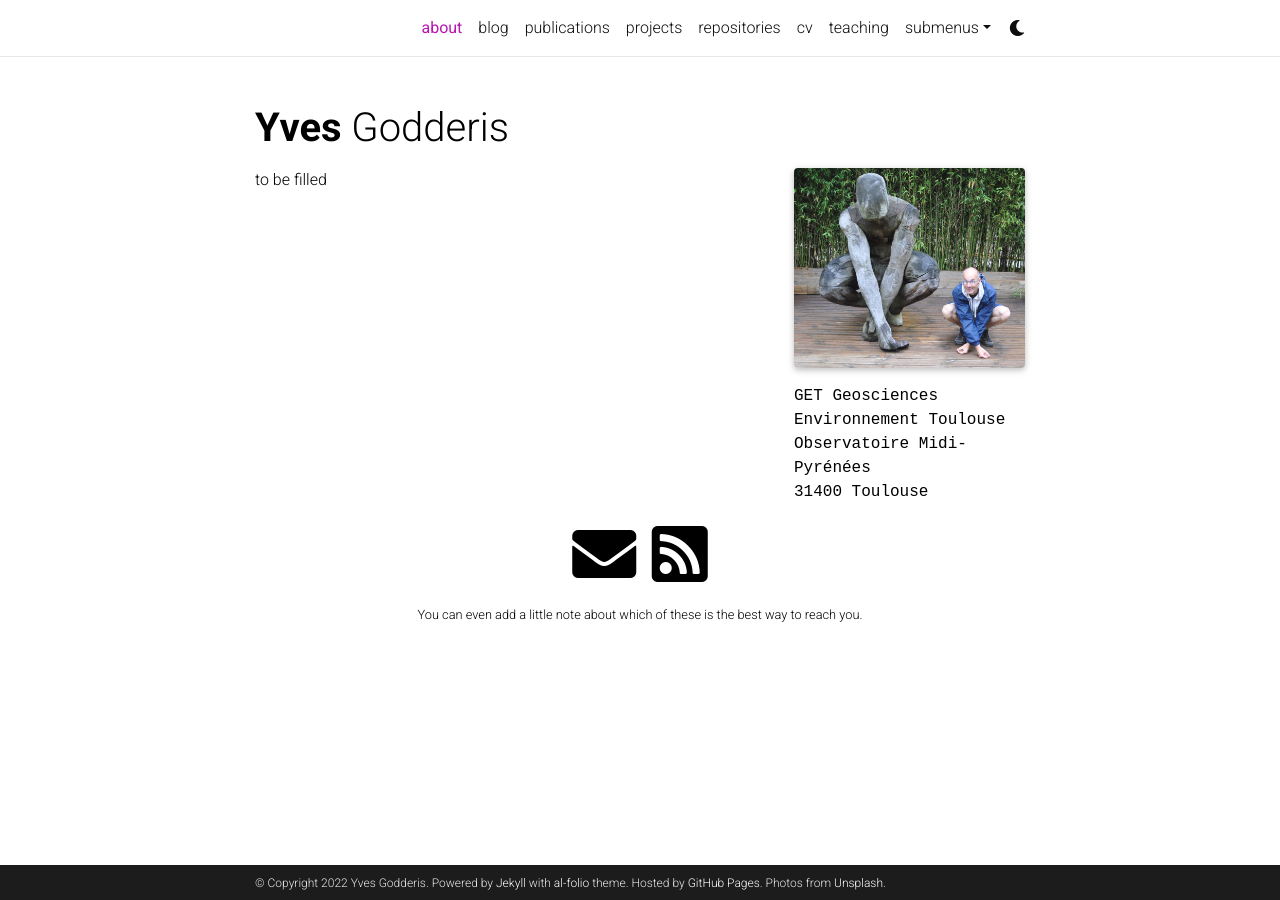
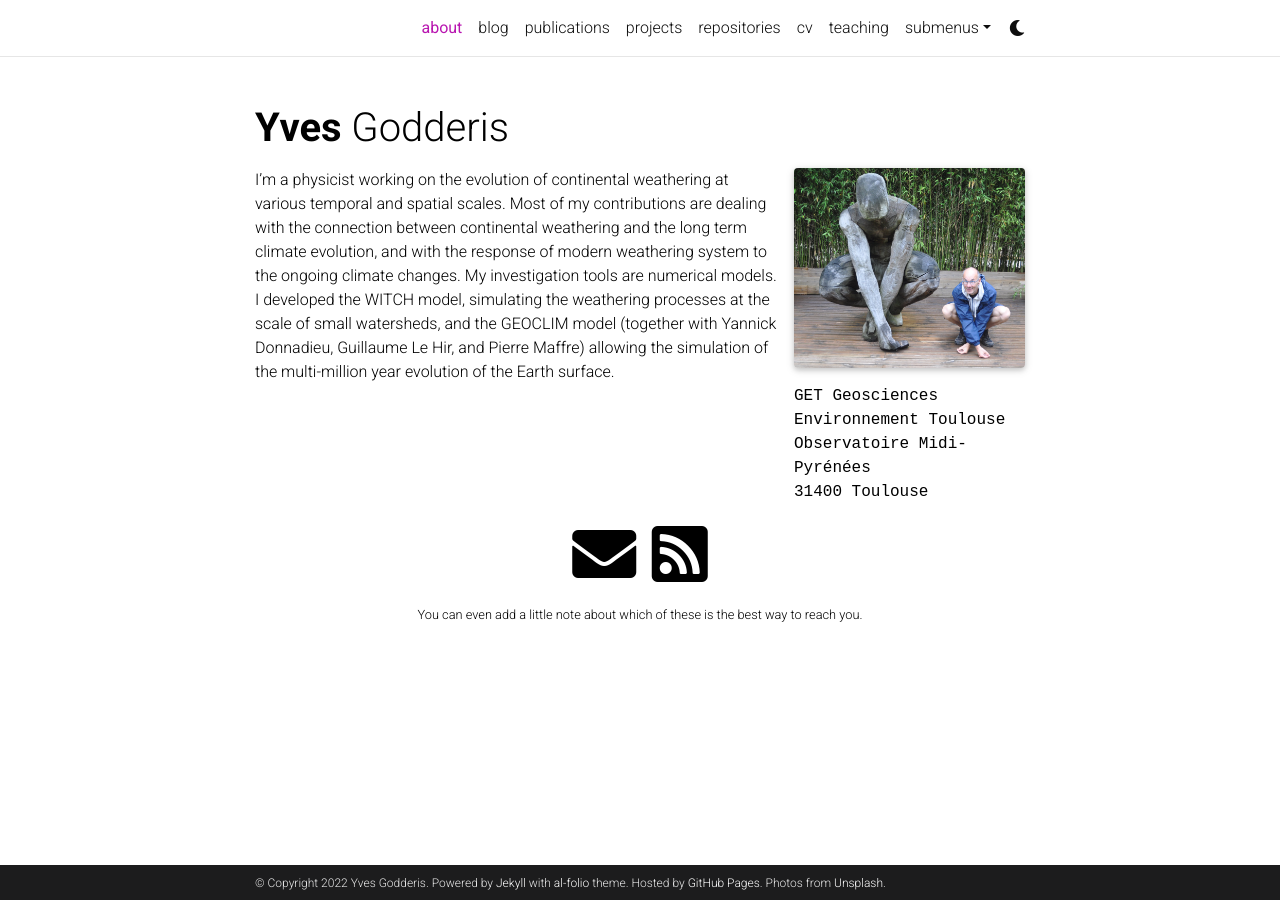
Before and after one commit to godderis/godderis.github.io, a Jekyll site: the page built from _pages/about.md, in a window 1280 px wide. Built offline with Jekyll 4.4.1, drawn with Linux system fonts in a browser that asks for light colours; full-size pictures stand in for the smaller copies a plugin makes; comment, search, counter and statistics services are not loaded; a style sheet for code colours, icons or effects is not loaded.

Commit message:
Update about.md

```diff
--- a/_pages/about.md
+++ b/_pages/about.md
@@ -17,4 +17,4 @@
 social: true  # includes social icons at the bottom of the page
 ---
 
-to be filled
+I'm a physicist working on the evolution of continental weathering at various temporal and spatial scales. Most of my contributions are dealing with the connection between continental weathering and the long term climate evolution, and with the response of modern weathering system to the ongoing climate changes. My investigation tools are numerical models. I developed the WITCH model, simulating the weathering processes at the scale of small watersheds, and the GEOCLIM model (together with Yannick Donnadieu, Guillaume Le Hir, and Pierre Maffre) allowing the simulation of the multi-million year evolution of the Earth surface.
```
